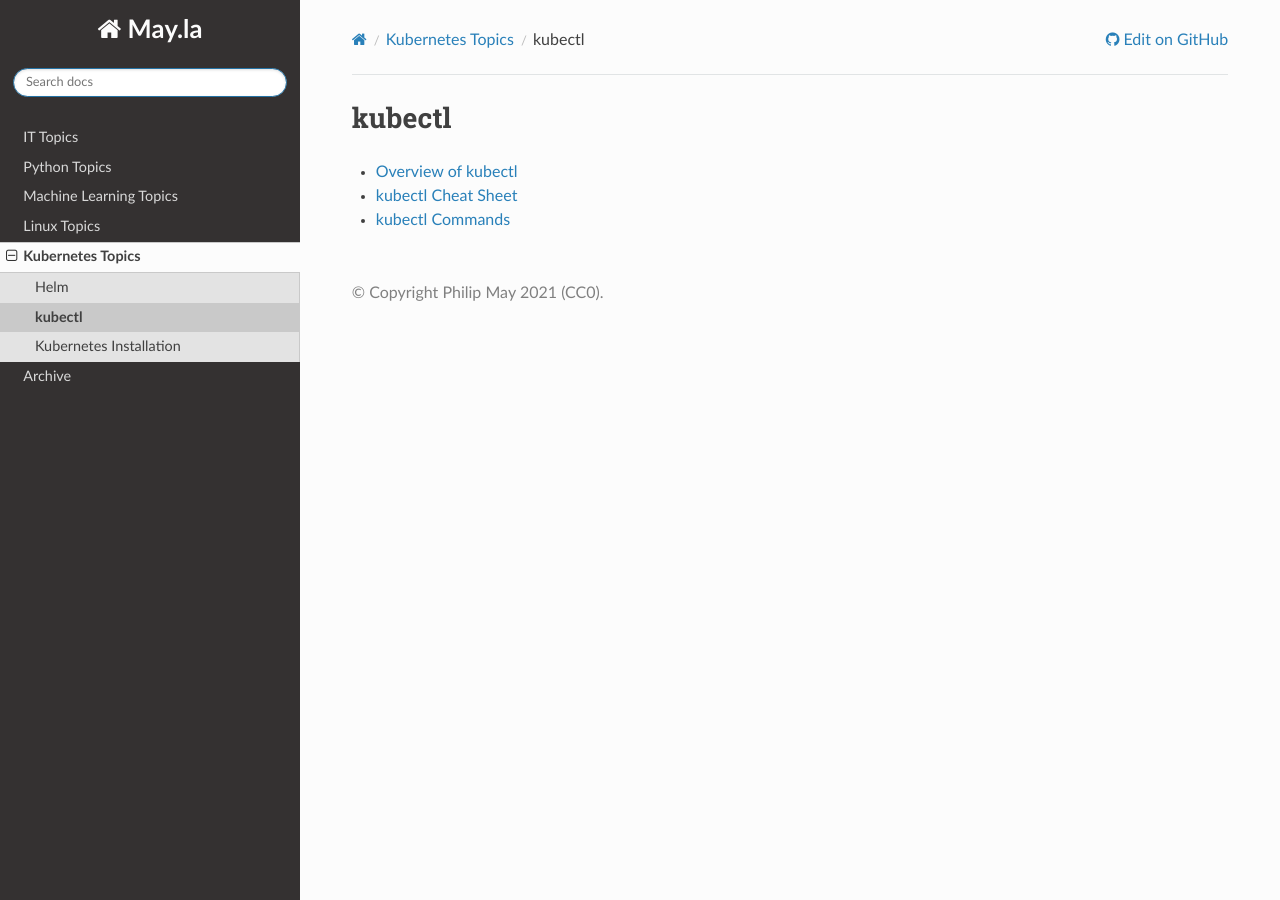
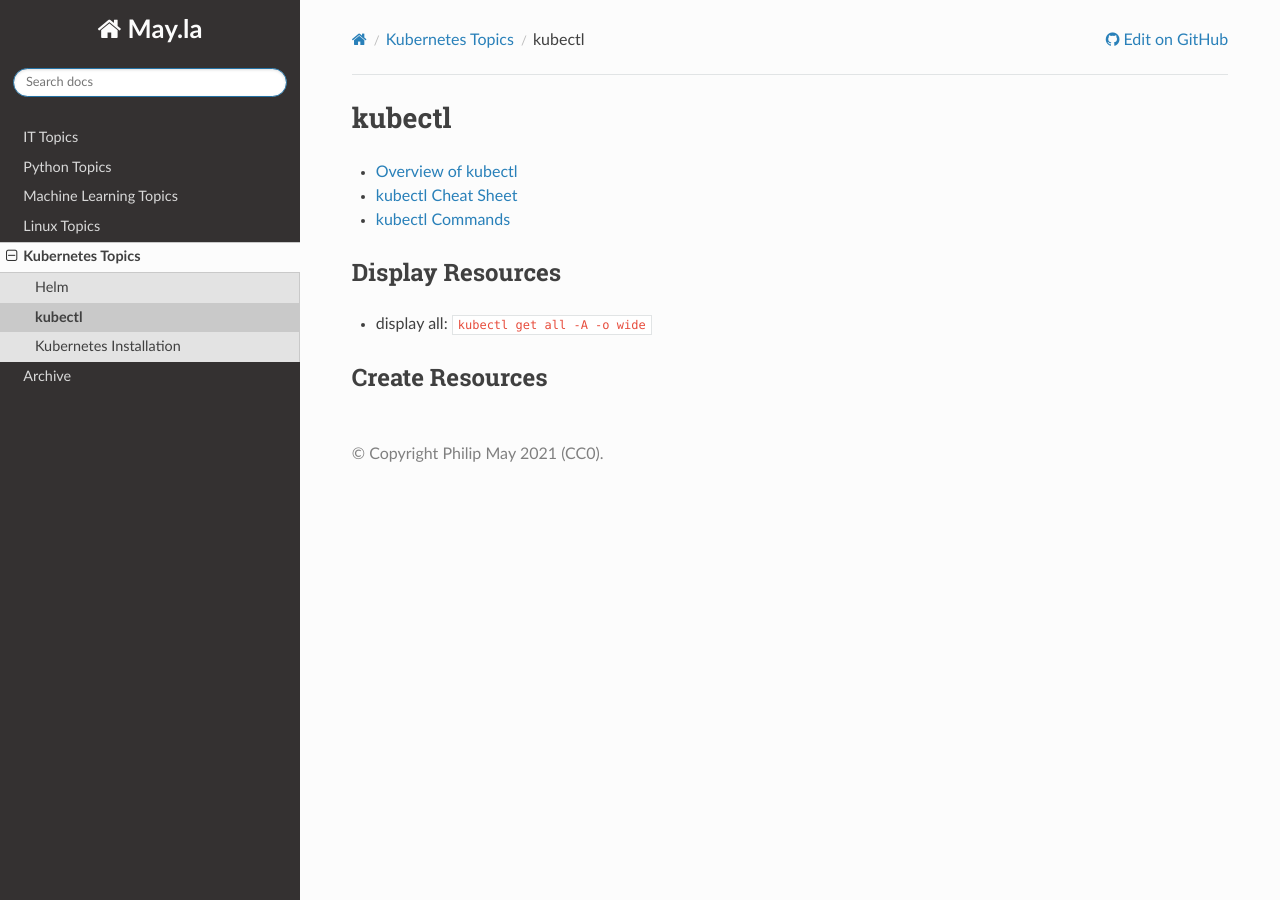
Before and after one commit to PhilipMay/May.la, a Sphinx documentation site: the page built from source/k8s/kubectl.md, in a window 1280 px wide. Built offline with Sphinx 7.4.7 and the Read the Docs theme 2.0.0, drawn with Linux system fonts in a browser that asks for light colours.

Commit message:
Update kubectl.md

```diff
--- a/source/k8s/kubectl.md
+++ b/source/k8s/kubectl.md
@@ -2,3 +2,8 @@
 - [Overview of kubectl](https://kubernetes.io/docs/reference/kubectl/overview/)
 - [kubectl Cheat Sheet](https://kubernetes.io/docs/reference/kubectl/cheatsheet/)
 - [kubectl Commands](https://kubernetes.io/docs/reference/generated/kubectl/kubectl-commands)
+
+## Display Resources
+- display all: `kubectl get all -A -o wide`
+
+## Create Resources
```
